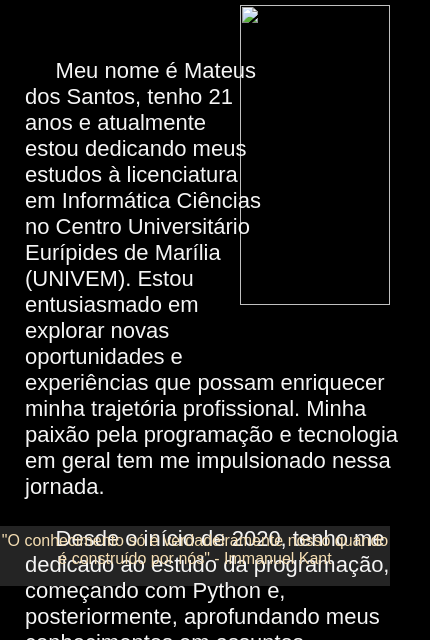
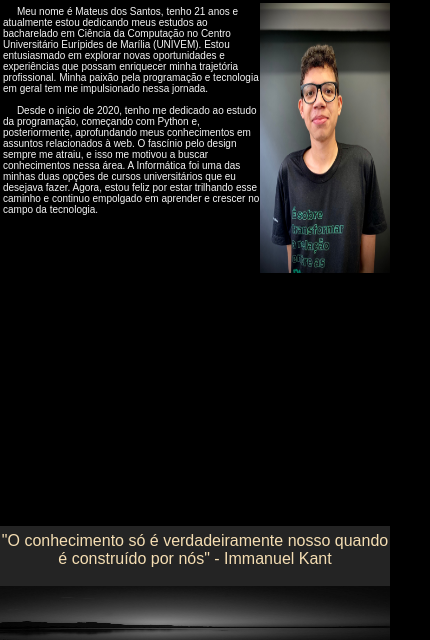
Before and after one commit to Mateus987/portfolio, a plain HTML site: page index.html in a window 390 px wide. Shown: the part 747-1387 px from the top of the page, 430 px wide, since content can reach past the window. Drawn offline with Linux system fonts and the light colour scheme.

Commit message:
Alter Layout

```diff
--- a/index.html
+++ b/index.html
@@ -5,7 +5,7 @@
     <meta name="viewport" content="width=device-width, initial-scale=1.0">
     <link rel="stylesheet" href="style.css"/>
     <script src="script.js"></script>
-    <title>Flex Box</title>
+    <title>Portifólio - Mateus dos Santos</title>
 </head>
 <body>
     <div class="first-image">
@@ -19,8 +19,8 @@
         <br>
         <img id="user-profile" src="img/Matias.jpeg"></img>
         <p id="user-description">
-          &nbsp;&nbsp;&nbsp;&nbsp;&nbsp;Meu nome é Mateus dos Santos, tenho 21 anos e atualmente estou dedicando meus estudos à licenciatura
-           em Informática Ciências no Centro Universitário Eurípides de Marília (UNIVEM). Estou entusiasmado em explorar novas oportunidades e experiências que possam
+          &nbsp;&nbsp;&nbsp;&nbsp;&nbsp;Meu nome é Mateus dos Santos, tenho 21 anos e atualmente estou dedicando meus estudos ao bacharelado
+           em Ciência da Computação no Centro Universitário Eurípides de Marília (UNIVEM). Estou entusiasmado em explorar novas oportunidades e experiências que possam
             enriquecer minha trajetória profissional. Minha paixão pela programação e tecnologia em geral
             tem me impulsionado nessa jornada.<br><br>&nbsp;&nbsp;&nbsp;&nbsp;&nbsp;Desde o início de 2020, tenho me dedicado ao estudo da
             programação, começando com Python e, posteriormente, aprofundando meus conhecimentos em assuntos
--- a/style.css
+++ b/style.css
@@ -19,7 +19,7 @@ h1 {
     -webkit-filter: grayscale(100%); /* Safari 6.0 - 9.0 */
     filter: grayscale(100%);
     width: 100%;
-    height: 650px;
+    height: 680px;
 }
 
 .first-image h1{
@@ -62,36 +62,6 @@ h1 {
     top: 53px;
 }
 
-.neon-button {
-    background-color: #fff;
-    color: #111;
-    padding: 10px 20px;
-    border: none;
-    border-radius: 5px;
-    font-size: 16px;
-    cursor: pointer;
-    outline: none;
-    position: relative;
-    overflow: hidden;
-  }
-
-  .neon-button::before {
-    content: "";
-    position: absolute;
-    top: -2px;
-    left: -2px;
-    right: -2px;
-    bottom: -2px;
-    background-color: #fff;
-    border-radius: 5px;
-    opacity: 0;
-    box-shadow: 0 0 10px #fff, 0 0 20px #fff, 0 0 30px #fff, 0 0 40px #fff, 0 0 50px #fff, 0 0 70px #fff, 0 0 90px #fff;
-    transition: opacity 0.3s ease-in-out;
-  }
-
-  .neon-button:hover::before {
-    opacity: 1;
-  }
 
 .sentence{
     background-color: rgb(36, 36, 36);
@@ -140,30 +110,40 @@ h1 {
 
     .first-image{
 
-        height: 640px;
+        height: 599px;
     }
+
+    .first-image h1{
+        width: 75%;
+
+    }
+
+    .first-image h2{
+        width: 70%;
+        font-size: 24px;
+
+    }
+
 
     .about-me h1{
         position: relative;
         left: 12px;
-        width: 50%;
+        width: 75%;
     }
 
     #user-profile{
        position: relative;
-       width: 150px;
-       height: 300px;
-
+       width: 130px;
+       height: 270px;
+       top: 50px;
        margin: 0;
     }
 
     #user-description{
         position: relative;
-
-
-
-        color: whitesmoke;
-        width: 48vh;
+        font-size: 10px;
+        left: 3px;
+        width: 35vh;
         height: 640px;
         margin: 0;
     }
@@ -183,7 +163,7 @@ h1 {
     }
 
     .contact-me{
-        height: 240px;
+        height: 80px;
     }
 
 
```
Also changed, not shown: img/Matias.jpeg (added), img/footer-image.png (added), img/github.svg (added), img/instagram.png (added), img/instagram.svg (added), img/linkedin.png (added), img/linkedin.svg (added), img/whatsapp.svg (added).
